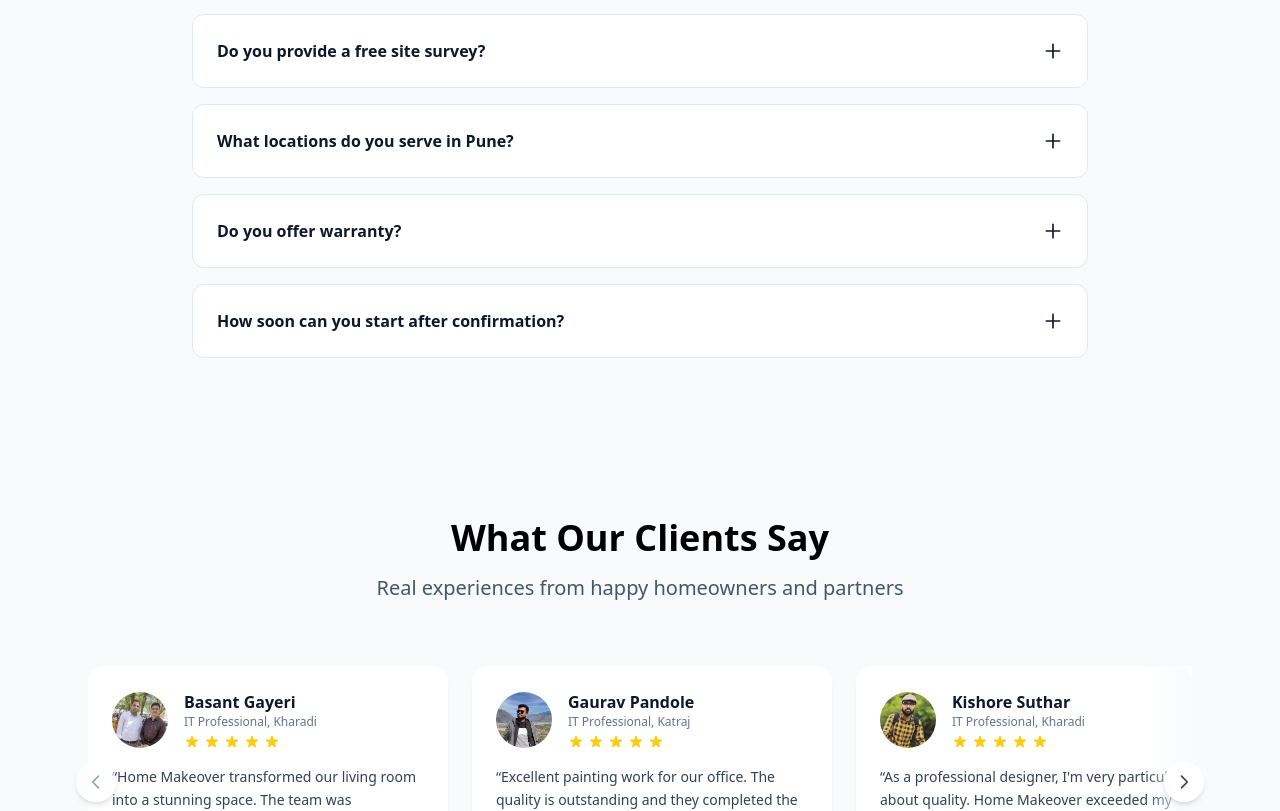
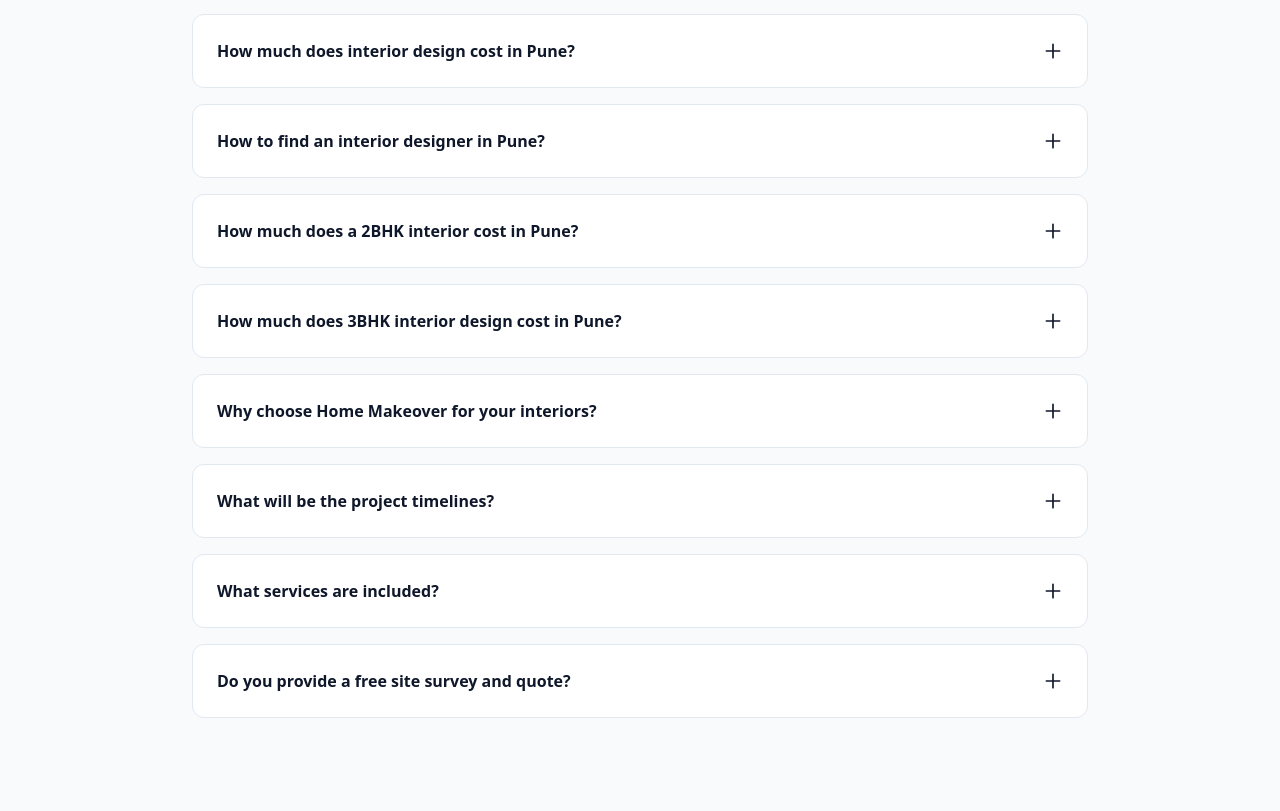
Before and after one commit to rizwan-dev/homemakeover, a Next.js app: page / in a window 1280 px wide. Shown: the part 4740-5551 px from the top of the page. Built offline with nearby package versions, Linux system fonts and the light colour scheme.

Commit message:
Updated service area

```diff
--- a/components/Footer.js
+++ b/components/Footer.js
@@ -147,7 +147,7 @@ export default function Footer() {
             © {new Date().getFullYear()} Home Makeover. All rights reserved.
           </div>
           <div className="flex items-center gap-6 mt-4 md:mt-0">
-            <span className="text-slate-400 text-sm">Serving: Kharadi, Wagholi, Viman Nagar, Kalyani Nagar, Lohegaon, Kesnand</span>
+            <span className="text-slate-400 text-sm">Serving: Kharadi, Wagholi, Viman Nagar, Kalyani Nagar, Magarpatta, Lohegaon, Kesnand</span>
           </div>
         </div>
       </div>
--- a/pages/contact.js
+++ b/pages/contact.js
@@ -238,7 +238,7 @@ export default function Contact() {
                       <div>
                         <h4 className="font-semibold text-slate-900">Service Areas</h4>
                         <p className="text-slate-600">
-                          Kharadi, Wagholi, Viman Nagar, Kalyani Nagar, Lohegaon, Kesnand, Pune
+                          Kharadi, Wagholi, Viman Nagar, Kalyani Nagar, Magarpatta, Lohegaon, Kesnand, Pune
                         </p>
                       </div>
                     </div>
--- a/pages/index.js
+++ b/pages/index.js
@@ -248,34 +248,66 @@ export default function Home({ reviewImages = [], sliderImages = [] }) {
               mainEntity: [
                 {
                   '@type': 'Question',
-                  name: 'Do you provide a free site survey and quote?',
+                  name: 'How much does interior design cost in Pune?',
                   acceptedAnswer: {
                     '@type': 'Answer',
-                    text: 'Yes. We provide a free site survey and a detailed quote with no obligation.'
+                    text: 'Interior design costs in Pune vary by scope, materials and customization. At Home Makeover, we offer transparent, value-driven pricing with popular starter packages like: 2BHK from ₹3.6 Lakhs, 3BHK from ₹4.3 Lakhs, 4BHK from ₹4.9 Lakhs, Living room from ₹1.2 Lakhs, Kitchen from ₹1.4 Lakhs, Bedroom from ₹1.5 Lakhs. Final costs depend on finishes, hardware, and site readiness.'
                   }
                 },
                 {
                   '@type': 'Question',
-                  name: 'How long does a typical interior project take?',
+                  name: 'How to find an interior designer in Pune?',
                   acceptedAnswer: {
                     '@type': 'Answer',
-                    text: 'Timelines vary by scope. Most 2–3 BHK interiors complete in 4–10 weeks.'
+                    text: 'Shortlist Pune-based firms with real local projects, verified reviews, and clear scopes. Explore the Home Makeover portfolio, book a free consultation, and get a tailored proposal with drawings, BOQs and timelines. We provide end-to-end execution from design to installation.'
                   }
                 },
                 {
                   '@type': 'Question',
-                  name: 'Do you offer warranty on painting and waterproofing?',
+                  name: 'How much does a 2BHK interior cost in Pune?',
                   acceptedAnswer: {
                     '@type': 'Answer',
-                    text: 'Yes. Painting up to 2 years, waterproofing as per system warranty.'
+                    text: 'A 2BHK interior typically ranges from ₹4–10 Lakhs based on materials and customization. Home Makeover offers curated 2BHK packages starting around ₹3.6 Lakhs, optimized for quality and timelines.'
                   }
                 },
                 {
                   '@type': 'Question',
-                  name: 'Which areas in Pune do you serve?',
+                  name: 'How much does 3BHK interior design cost in Pune?',
                   acceptedAnswer: {
                     '@type': 'Answer',
-                    text: 'We serve Kharadi, Viman Nagar, Lohegaon, Kalyani Nagar, Wagholi and nearby areas.'
+                    text: 'A 3BHK interior usually ranges from ₹6–15 Lakhs. With Home Makeover, popular 3BHK configurations start near ₹4.3 Lakhs and scale according to finishes (ply, hardware, veneers, appliances) and scope.'
+                  }
+                },
+                {
+                  '@type': 'Question',
+                  name: 'Why choose Home Makeover for your home interiors?',
+                  acceptedAnswer: {
+                    '@type': 'Answer',
+                    text: 'We combine local Pune expertise with design-first thinking, detailed BOQs, and project management. Our modular plus custom solutions, premium hardware, and on-site quality checks ensure durable, elegant interiors—delivered on time.'
+                  }
+                },
+                {
+                  '@type': 'Question',
+                  name: 'What are the timelines for project completion?',
+                  acceptedAnswer: {
+                    '@type': 'Answer',
+                    text: 'For modular scopes we target a 45-day move‑in from site readiness and approvals. Full‑home interiors typically complete in ~90 days. Timelines depend on design approvals, material lead times and site conditions (conditions apply).'
+                  }
+                },
+                {
+                  '@type': 'Question',
+                  name: 'What services are included under home interior design?',
+                  acceptedAnswer: {
+                    '@type': 'Answer',
+                    text: 'End‑to‑end: design, drawings, modular kitchens/wardrobes, custom carpentry, painting, electrical, plumbing, false ceiling/POP, waterproofing, flooring/tiling, delivery and installation. We handle both new homes and renovations.'
+                  }
+                },
+                {
+                  '@type': 'Question',
+                  name: 'Do you provide a free site survey and quote?',
+                  acceptedAnswer: {
+                    '@type': 'Answer',
+                    text: 'Yes. Book a free site survey with Home Makeover and receive a detailed, no‑obligation quote with itemized BOQ.'
                   }
                 }
               ]
@@ -508,39 +540,85 @@ export default function Home({ reviewImages = [], sliderImages = [] }) {
 
             <div className="max-w-4xl mx-auto space-y-4">
               <details className="group bg-white rounded-xl border border-slate-200 p-6">
-                <summary className="flex cursor-pointer list-none items-center justify-between font-semibold text-slate-900">Do you provide a free site survey?
+                <summary className="flex cursor-pointer list-none items-center justify-between font-semibold text-slate-900">How much does interior design cost in Pune?
                   <span className="ml-4 transition-transform group-open:rotate-45">
                     <svg className="w-5 h-5" viewBox="0 0 24 24" fill="none" stroke="currentColor"><path strokeWidth="2" strokeLinecap="round" strokeLinejoin="round" d="M12 4v16M4 12h16"/></svg>
                   </span>
                 </summary>
-                <div className="mt-3 text-slate-600">Yes, we provide a free site survey and a detailed, no-obligation quote.</div>
+                <div className="mt-3 text-slate-600">
+                  Pricing depends on scope, materials and customization. Popular starting points at Home Makeover:
+                  <ul className="list-disc pl-5 mt-2 space-y-1">
+                    <li>2BHK: from ₹3.6 Lakhs</li>
+                    <li>3BHK: from ₹4.3 Lakhs</li>
+                    <li>4BHK: from ₹4.9 Lakhs</li>
+                    <li>Living room: from ₹1.2 Lakhs</li>
+                    <li>Kitchen: from ₹1.4 Lakhs</li>
+                    <li>Bedroom: from ₹1.5 Lakhs</li>
+                  </ul>
+                </div>
               </details>
 
               <details className="group bg-white rounded-xl border border-slate-200 p-6">
-                <summary className="flex cursor-pointer list-none items-center justify-between font-semibold text-slate-900">What locations do you serve in Pune?
+                <summary className="flex cursor-pointer list-none items-center justify-between font-semibold text-slate-900">How to find an interior designer in Pune?
                   <span className="ml-4 transition-transform group-open:rotate-45">
                     <svg className="w-5 h-5" viewBox="0 0 24 24" fill="none" stroke="currentColor"><path strokeWidth="2" strokeLinecap="round" strokeLinejoin="round" d="M12 4v16M4 12h16"/></svg>
                   </span>
                 </summary>
-                <div className="mt-3 text-slate-600">Kharadi, Viman Nagar, Lohegaon, Kalyani Nagar, Wagholi and nearby areas.</div>
+                <div className="mt-3 text-slate-600">Review portfolios, on-site photos, and BOQs; check timelines and warranty. Book a free consultation with Home Makeover for a tailored plan and transparent proposal.</div>
               </details>
 
               <details className="group bg-white rounded-xl border border-slate-200 p-6">
-                <summary className="flex cursor-pointer list-none items-center justify-between font-semibold text-slate-900">Do you offer warranty?
+                <summary className="flex cursor-pointer list-none items-center justify-between font-semibold text-slate-900">How much does a 2BHK interior cost in Pune?
                   <span className="ml-4 transition-transform group-open:rotate-45">
                     <svg className="w-5 h-5" viewBox="0 0 24 24" fill="none" stroke="currentColor"><path strokeWidth="2" strokeLinecap="round" strokeLinejoin="round" d="M12 4v16M4 12h16"/></svg>
                   </span>
                 </summary>
-                <div className="mt-3 text-slate-600">Yes. Painting up to 2 years; waterproofing as per system; workmanship warranty on interiors.</div>
+                <div className="mt-3 text-slate-600">Typically ₹4–10 Lakhs. Home Makeover packages start near ₹3.6 Lakhs and scale with finishes and custom elements.</div>
               </details>
 
               <details className="group bg-white rounded-xl border border-slate-200 p-6">
-                <summary className="flex cursor-pointer list-none items-center justify-between font-semibold text-slate-900">How soon can you start after confirmation?
+                <summary className="flex cursor-pointer list-none items-center justify-between font-semibold text-slate-900">How much does 3BHK interior design cost in Pune?
                   <span className="ml-4 transition-transform group-open:rotate-45">
                     <svg className="w-5 h-5" viewBox="0 0 24 24" fill="none" stroke="currentColor"><path strokeWidth="2" strokeLinecap="round" strokeLinejoin="round" d="M12 4v16M4 12h16"/></svg>
                   </span>
                 </summary>
-                <div className="mt-3 text-slate-600">Usually within 3–7 days depending on scope and material readiness.</div>
+                <div className="mt-3 text-slate-600">Usually ₹6–15 Lakhs. With Home Makeover, popular 3BHK configurations begin around ₹4.3 Lakhs depending on scope and materials.</div>
+              </details>
+
+              <details className="group bg-white rounded-xl border border-slate-200 p-6">
+                <summary className="flex cursor-pointer list-none items-center justify-between font-semibold text-slate-900">Why choose Home Makeover for your interiors?
+                  <span className="ml-4 transition-transform group-open:rotate-45">
+                    <svg className="w-5 h-5" viewBox="0 0 24 24" fill="none" stroke="currentColor"><path strokeWidth="2" strokeLinecap="round" strokeLinejoin="round" d="M12 4v16M4 12h16"/></svg>
+                  </span>
+                </summary>
+                <div className="mt-3 text-slate-600">Pune-based team, design-first approach, premium hardware/finishes, transparent BOQs, on-time handovers and local post-installation support.</div>
+              </details>
+
+              <details className="group bg-white rounded-xl border border-slate-200 p-6">
+                <summary className="flex cursor-pointer list-none items-center justify-between font-semibold text-slate-900">What will be the project timelines?
+                  <span className="ml-4 transition-transform group-open:rotate-45">
+                    <svg className="w-5 h-5" viewBox="0 0 24 24" fill="none" stroke="currentColor"><path strokeWidth="2" strokeLinecap="round" strokeLinejoin="round" d="M12 4v16M4 12h16"/></svg>
+                  </span>
+                </summary>
+                <div className="mt-3 text-slate-600">Modular scopes: ~45‑day move‑in from site readiness and approvals. Full‑home interiors: ~90 days. Timelines vary by approvals, material lead times, and site conditions.</div>
+              </details>
+
+              <details className="group bg-white rounded-xl border border-slate-200 p-6">
+                <summary className="flex cursor-pointer list-none items-center justify-between font-semibold text-slate-900">What services are included?
+                  <span className="ml-4 transition-transform group-open:rotate-45">
+                    <svg className="w-5 h-5" viewBox="0 0 24 24" fill="none" stroke="currentColor"><path strokeWidth="2" strokeLinecap="round" strokeLinejoin="round" d="M12 4v16M4 12h16"/></svg>
+                  </span>
+                </summary>
+                <div className="mt-3 text-slate-600">Design & drawings, modular kitchens/wardrobes, custom carpentry, painting, electrical, plumbing, false ceiling/POP, waterproofing, flooring/tiling, delivery and installation.</div>
+              </details>
+
+              <details className="group bg-white rounded-xl border border-slate-200 p-6">
+                <summary className="flex cursor-pointer list-none items-center justify-between font-semibold text-slate-900">Do you provide a free site survey and quote?
+                  <span className="ml-4 transition-transform group-open:rotate-45">
+                    <svg className="w-5 h-5" viewBox="0 0 24 24" fill="none" stroke="currentColor"><path strokeWidth="2" strokeLinecap="round" strokeLinejoin="round" d="M12 4v16M4 12h16"/></svg>
+                  </span>
+                </summary>
+                <div className="mt-3 text-slate-600">Yes—book a free site survey and receive a detailed, no‑obligation proposal.</div>
               </details>
             </div>
           </div>
```
